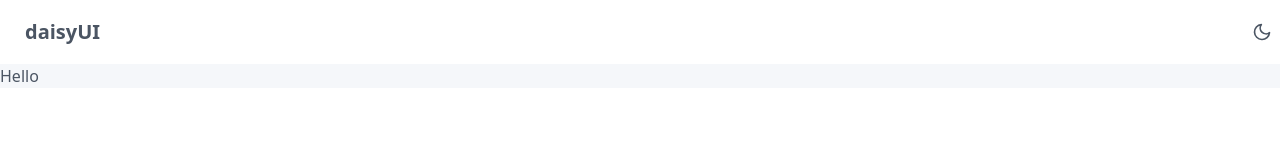
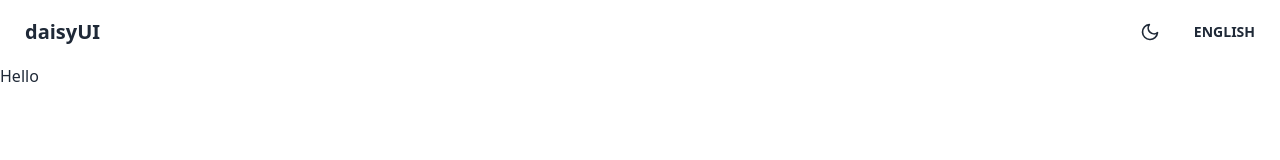
Before and after one commit to DefectingCat/rua-gist, a Next.js app: page / in a window 1280 px wide. Shown: the top 160 px of the page. Built offline with nearby package versions, Linux system fonts and the light colour scheme.

Commit message:
Add language changer

```diff
--- /dev/null
+++ b/assets/i18n/i18n.json
@@ -0,0 +1,4 @@
+{
+  "en-US": "English",
+  "zh-CN": "中文"
+}
--- a/components/DarkModeBtn.tsx
+++ b/components/DarkModeBtn.tsx
@@ -13,26 +13,27 @@ const DarkModeBtn = () => {
 
   if (!mounted)
     return (
-      <button>
+      <a className="text-xl btn btn-ghost" onClick={() => setTheme('light')}>
         <div
           className={classNames(
             'w-5 h-5 rounded-md animate-pulse',
             'bg-gray-300 dark:bg-gray-500'
           )}
         ></div>
-      </button>
+      </a>
     );
 
   return (
     <>
       {currentTheme === 'dark' ? (
-        <button>
-          <FiSun className="w-5 h-5" onClick={() => setTheme('light')} />
-        </button>
+        <a className="text-xl btn btn-ghost" onClick={() => setTheme('light')}>
+          <FiSun className="w-5 h-5" />
+        </a>
       ) : (
-        <button>
-          <FiMoon className="w-5 h-5" onClick={() => setTheme('dark')} />
-        </button>
+        <a className="text-xl btn btn-ghost" onClick={() => setTheme('dark')}>
+          {' '}
+          <FiMoon className="w-5 h-5" />
+        </a>
       )}
     </>
   );
--- a/components/HeadBar.tsx
+++ b/components/HeadBar.tsx
@@ -1,6 +1,7 @@
 import dynamic from 'next/dynamic';
 
 const DarkModeBtn = dynamic(() => import('components/DarkModeBtn'));
+const LanguageChanger = dynamic(() => import('components/LanguageChanger'));
 
 const HeadBar = () => {
   return (
@@ -10,6 +11,7 @@ const HeadBar = () => {
 
         <div>
           <DarkModeBtn />
+          <LanguageChanger />
         </div>
       </div>
     </>
--- /dev/null
+++ b/components/LanguageChanger.tsx
@@ -0,0 +1,34 @@
+import { useRouter } from 'next/router';
+import i18nData from 'assets/i18n/i18n.json';
+import Link from 'next/link';
+
+type DataKey = keyof typeof i18nData;
+
+const LanguageChanger = () => {
+  const router = useRouter();
+  const { locale, pathname, query, asPath } = router;
+
+  return (
+    <>
+      <div className="dropdown dropdown-end">
+        <label tabIndex={0} className="btn btn-ghost rounded-btn">
+          {locale ? i18nData[locale as DataKey] : ''}
+        </label>
+        <ul
+          tabIndex={0}
+          className="p-2 mt-4 shadow menu dropdown-content bg-base-100 rounded-box w-52"
+        >
+          {Object.keys(i18nData).map((item) => (
+            <li key={item}>
+              <Link href={{ pathname, query }} as={asPath} locale={item}>
+                <a>{i18nData[item as DataKey]}</a>
+              </Link>
+            </li>
+          ))}
+        </ul>
+      </div>
+    </>
+  );
+};
+
+export default LanguageChanger;
--- a/styles/globals.css
+++ b/styles/globals.css
@@ -15,11 +15,6 @@
   background: hsl(220, 13%, 28%);
   color: inherit;
   text-shadow: none;
-}
-
-@layer base {
-  body {
-    @apply text-gray-600 bg-bluish-gray dark:bg-rua-gray-900 dark:text-gray-200;
 }
 
 img,
@@ -48,4 +43,3 @@
   border-radius: 3px;
   box-shadow: inset 0 0 10px rgba(185, 69, 69, 0.2);
 }
-}
```
Lines whose indentation alone changed are shown as unchanged.
